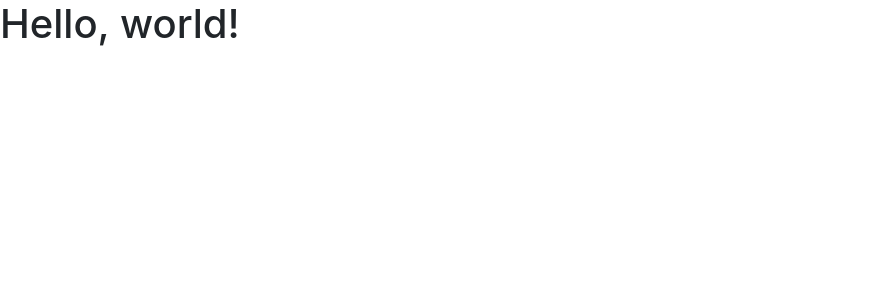
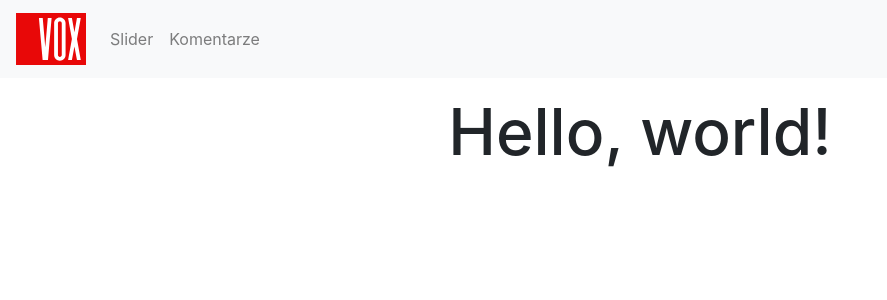
Before and after one commit to deoomen/vox-recruitment, a PHP site: page / in a window 1280 px wide. Shown: the top 300 px of the page, without its empty margins (0-887 px from the left). Run offline with PHP 8.4, Linux system fonts and the light colour scheme; style sheets or scripts are compiled from the project's sources; some libraries are stand-ins or nearby versions.

Commit message:
add header

```diff
--- a/index.html
+++ b/index.html
@@ -3,6 +3,8 @@
 <head>
     <meta charset="utf-8">
     <meta name="viewport" content="width=device-width, initial-scale=1, shrink-to-fit=no">
+
+    <base href="/vox-recruitment/">
 
     <title>Hello, world!</title>
 
@@ -19,16 +21,44 @@
         Tu znajdziesz <a href="https://www.enable-javascript.com/pl/" target="_blank"> instrukcje, które pozwolą Ci włączyć skrypty w Twojej przeglądarce</a>.
     </noscript>
 
-    <div id="loader">
+    <div class="loader">
         Loading...
     </div>
 
-    <header>
+    <header class="header">
+        <nav class="navbar navbar-expand-lg navbar-light bg-light">
+            <a class="navbar-brand" href="#">
+                <img src="assets/logo-vox.svg" alt="Logo VOX" loading="lazy">
+            </a>
+            <button class="navbar-toggler" type="button" data-toggle="collapse" data-target="#navbarSupportedContent" aria-controls="navbarSupportedContent" aria-expanded="false" aria-label="Toggle navigation">
+                <span class="navbar-toggler-icon"></span>
+            </button>
 
+            <div class="collapse navbar-collapse" id="navbarSupportedContent">
+                <ul class="navbar-nav mr-auto">
+                    <li class="nav-item">
+                        <a class="nav-link" href="#slider">
+                            Slider
+                            <span class="sr-only">(current)</span>
+                        </a>
+                    </li>
+                    <li class="nav-item">
+                        <a class="nav-link" href="#comments">
+                            Komentarze
+                            <span class="sr-only">(current)</span>
+                        </a>
+                    </li>
+                </ul>
+            </div>
+        </nav>
+
+        <h1 class="header__slogan">
+            Hello, world!
+        </h1>
     </header>
 
     <main>
-        <h1>Hello, world!</h1>
+
     </main>
 
     <footer>
--- a/resources/scss/main.scss
+++ b/resources/scss/main.scss
@@ -1,4 +1,6 @@
 body {
+    font-size: 16px;
+
     &.loading {
         header,
         main,
@@ -6,12 +8,20 @@ body {
             display: none;
         }
 
-        #loader {
+        > .loader {
             display: block;
         }
     }
+
+    > .loader {
+        display: none;
+    }
 }
 
-#loader {
-    display: none;
+.header {
+    &__slogan {
+        text-align: center;
+        font-size: 4rem;
+        margin: 1rem 0;
+    }
 }
```
Also changed, not shown: assets/logo-vox.svg (added).
